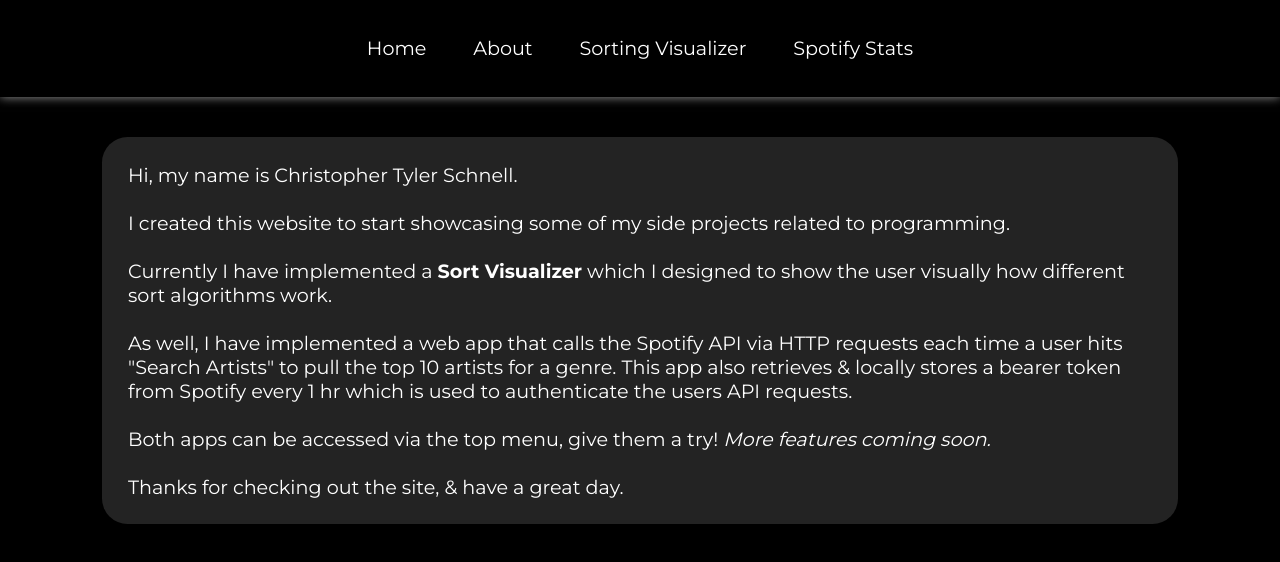
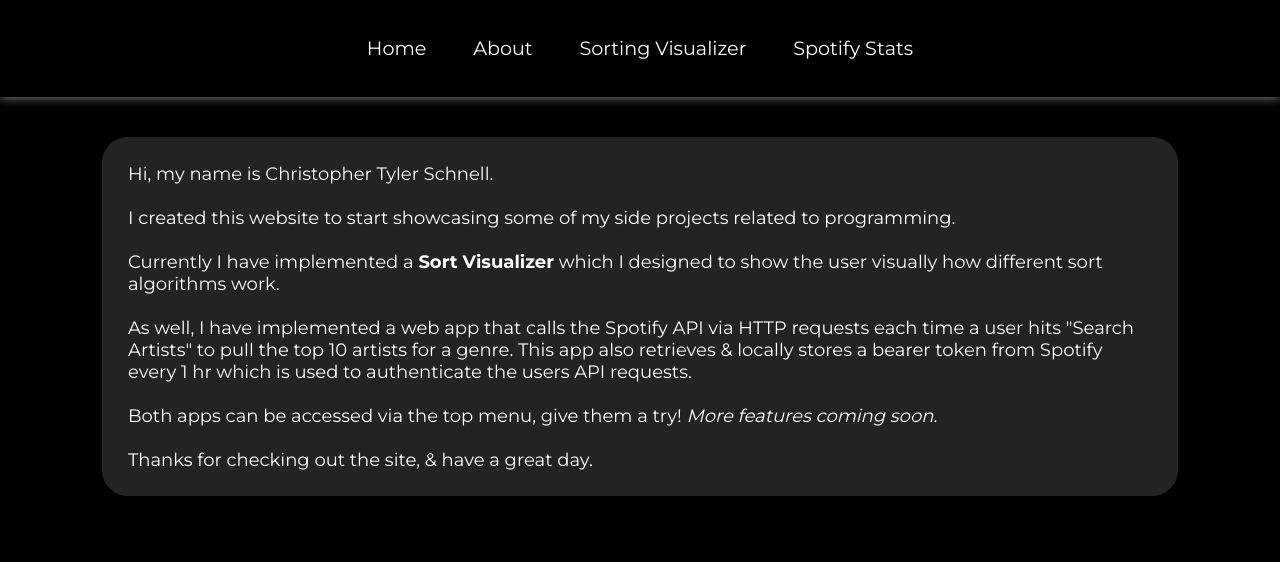
Before and after one commit to Chris-Schnell/myWebsite, a React (Create React App) app: page / in a window 1280 px wide. Shown: the top 562 px of the page. Built offline with nearby package versions, Linux system fonts and the light colour scheme.

Commit message:
HomePageTextSize

```diff
--- a/src/App.css
+++ b/src/App.css
@@ -40,7 +40,7 @@
 }
 
 .HomePageOuterContainer{
-  height: 100vh;
+  height: 80vh;
   width: 100vw;
   overflow-y: auto;
   padding-bottom: 10vh;
@@ -52,7 +52,7 @@
 }
 .HomePageInnerContainer{
   color: white;
-  font-size: larger;
+  font-size: large;
   font-family: 'Mont';
   width: 80vw;
   margin: auto;
```
